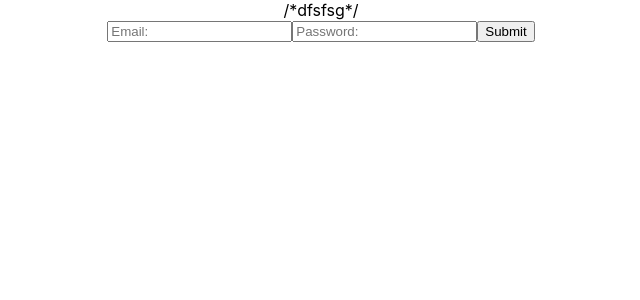
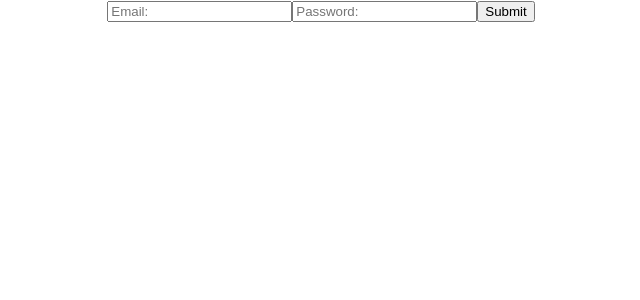
Before and after one commit to arodriguez133/front-end, a React (Create React App) app in the folder sleep-tracker/: page / in a window 1280 px wide. Shown: the top 300 px of the page, without its empty margins (319-959 px from the left). Built offline with nearby package versions, Linux system fonts and the light colour scheme.

Commit message:
quick commit here

```diff
--- a/sleep-tracker/src/components/Login.js
+++ b/sleep-tracker/src/components/Login.js
@@ -4,7 +4,7 @@ import React from 'react';
 const Login = (props) => {
     return (
         <div>
-            /*dfsfsg*/
+            {/* Form Starts Here*/}
             <form>
                 <input
                 name = "email"
```
